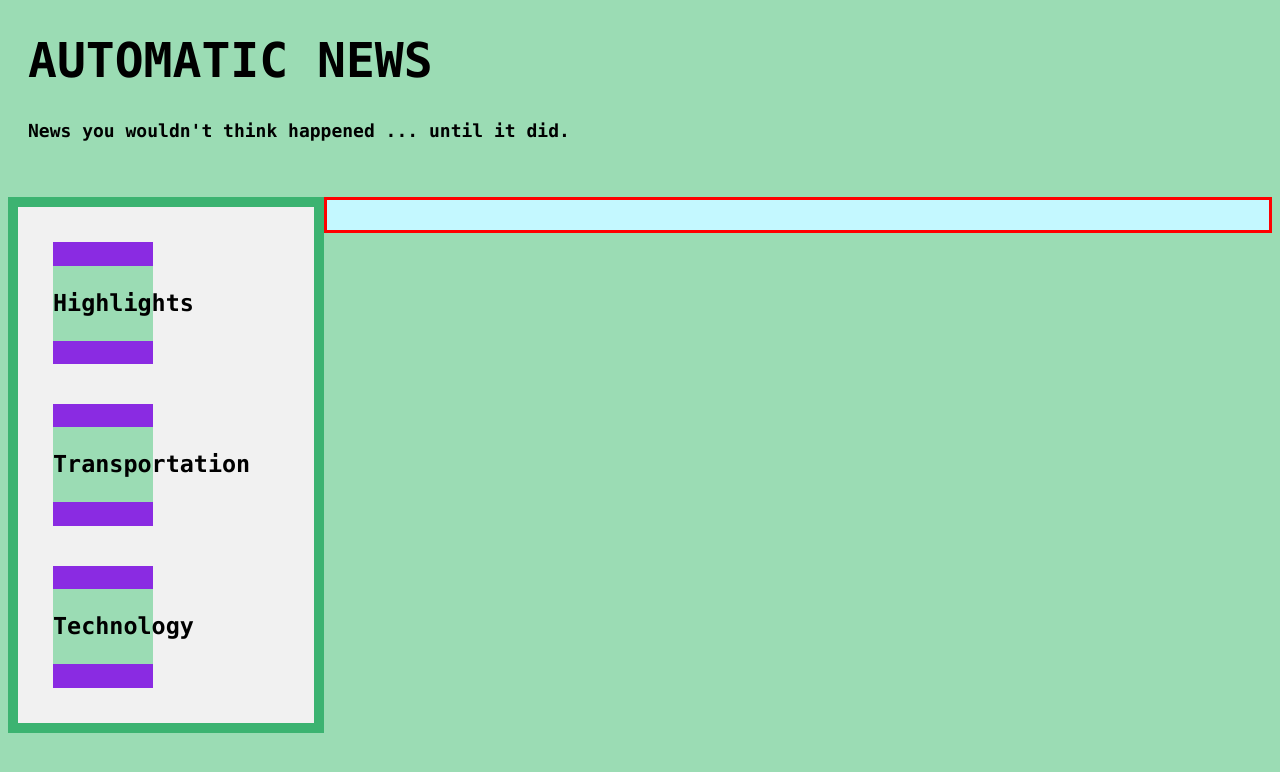
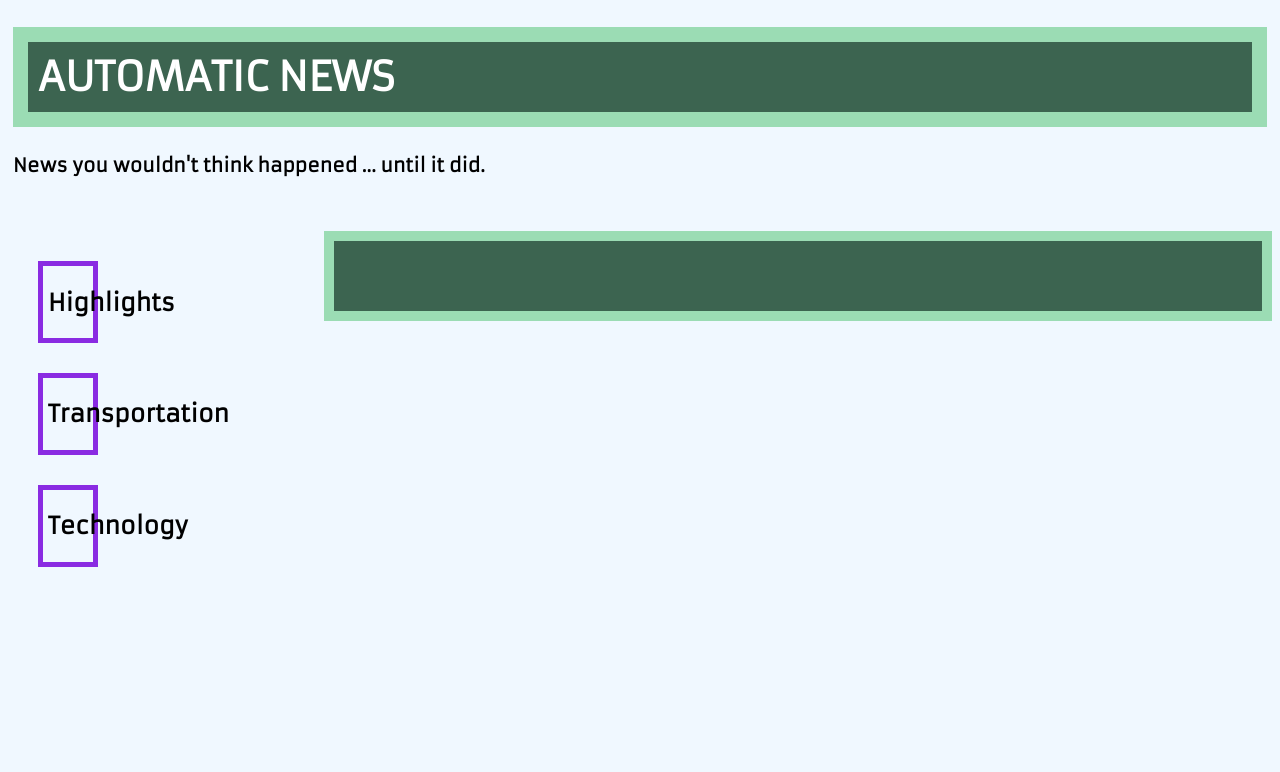
Before and after one commit to justokarell/surrealnews, a Python web app: template main/Templates/main/home.html in a window 1280 px wide. Shown: the top 772 px of the page. Run offline with Jinja, Linux system fonts and the light colour scheme; the template is opened without the code that fills it, so the values that code supplies are empty.

Commit message:
more formatting and color scheming

```diff
--- a/main/Templates/main/home.html
+++ b/main/Templates/main/home.html
@@ -10,33 +10,47 @@
   <meta name="description" content="">
   <meta name="viewport" content="width=device-width, initial-scale=1">
   <link rel="stylesheet" href="">
+  <link href='https://fonts.googleapis.com/css?family=Armata' rel='stylesheet'>
+
 
 <style>
 
 * {
   box-sizing: border-box;
-  background-color: rgb(155, 220, 180);
+  /*background-color: rgb(91, 155, 81);*/
+  background-color: aliceblue;
+
 }
 
 .header-main {
-  margin: 20px;
-  font-family: "Lucida Console", Courier, monospace;
-  font-size: 24px;
+  background-color: aliceblue;
+  margin: 5px;
+  padding: -5px;
+  font-family: "Armata";
 }
-
+.header-main > h1 {
+  background-color: rgb(60, 100, 80);
+  font-family: "Armata";
+  font-size: 40px;
+  padding: 10px;
+  color: white;
+  border: 15px solid rgb(155, 220, 180);
+}
+/*
 .header-main > h3 {
-  font-family: "Lucida Console", Courier, monospace;
+  background-color: aliceblue;
+  font-family: "Armata";
   font-size: 18px;
-  border: 10px yellow;
-
-}
+  padding: 5px;
+  border: 6px solid rgb(8, 10, 24);
+}*/
 
 .main {
   width: 75%;
   float: left;
-  padding: 15px;
-  border: 3px solid red;
-  background-color: rgb(196, 248, 255);
+  padding: 35px;
+  border: 10px solid rgb(155, 220, 180);
+  background-color: rgb(60, 100, 80);
 }
 
 .menu {
@@ -44,38 +58,34 @@
   flex-direction: column;
   width: 25%;
   float: left;
-  padding: 15px;
-  margin: 10px white;
-  border: 10px solid mediumseagreen;
-  background-color:  #f1f1f1;
+  padding: 5px;
+  border: 10px solid aliceblue;
+  background-color: aliceblue;
 }
 
 .menu > div {
-  background-color: blueviolet;
-  width: 100px;
-  margin: 15px blueviolet;
+  background-color: aliceblue;
+  width: 60px;
   text-align: center;
-  line-height: 75px;
+  line-height: 15px;
   font-size: 20px;
-  font-family: "Lucida Console", Courier, monospace;
+  padding: 5px;
+  font-family: "Armata";
+  border: 5px solid blueviolet
 }
 
 
 .category {
-  background-color: blueviolet;
-  width: 100px;
-  margin: 20px;
+  margin: 15px;
   text-align: center;
-  line-height: 75px;
   font-size: 30px;
-  font-family: "Lucida Console", Courier, monospace;
-
+  font-family: "Armata";
 }
 
 .category > div {
   text-align: center;
-  font-family: "Lucida Console", Courier, monospace;
-  border: 15px white;
+  line-height: 50px;
+  font-family: "Armata";
 }
 
 </style>
```
